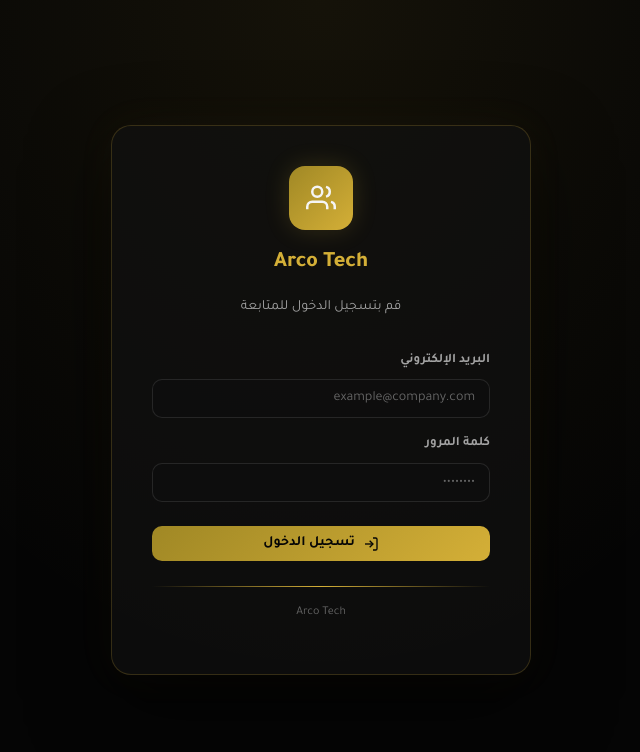
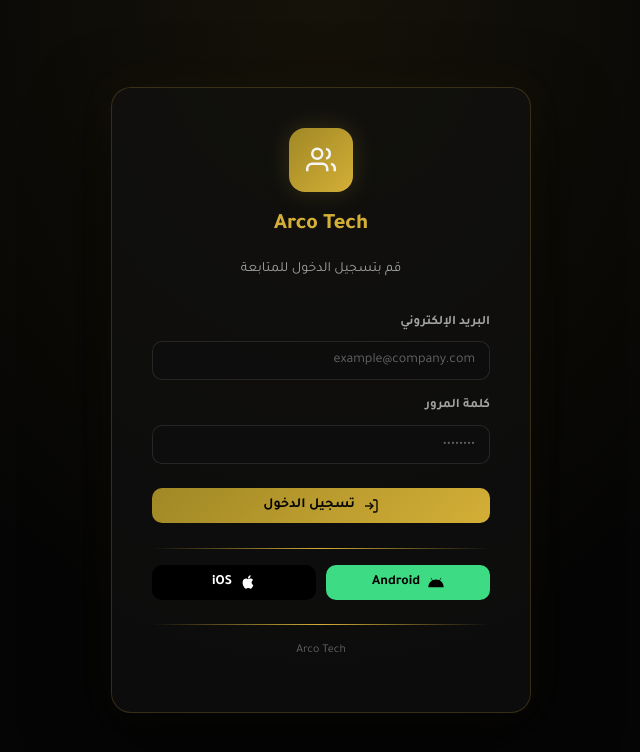
Before and after one commit to saad-elwan/arco-tech-hr, a Next.js app: page / in a window 1280 px wide. Shown: the top 752 px of the page, without its empty margins (319-959 px from the left). Built offline with nearby package versions, Linux system fonts and the light colour scheme.

Commit message:
Fix buttons visibility

```diff
--- a/src/app/page.tsx
+++ b/src/app/page.tsx
@@ -143,12 +143,21 @@
           </button>
         </form>
 
-        {showInstall && (
-          <>
         <div className="gold-divider" style={{ margin: "24px 0 16px" }} />
+
         <div style={{ display: 'flex', gap: '10px', marginBottom: '16px' }}>
           <button
-                onClick={handleInstall}
+            onClick={async () => {
+              if (deferredPrompt) {
+                deferredPrompt.prompt();
+                const { outcome } = await deferredPrompt.userChoice;
+                if (outcome === 'accepted') setShowInstall(false);
+                setDeferredPrompt(null);
+              } else {
+                // Fallback: show instructions
+                alert('اضغط على القائمة (⋮) في أعلى المتصفح ثم اختر "إضافة إلى الشاشة الرئيسية"');
+              }
+            }}
             className="btn btn-primary"
             style={{
               flex: 1,
@@ -163,11 +172,38 @@
             }}
           >
             <svg width="18" height="18" viewBox="0 0 24 24" fill="currentColor"><path d="M17.523 15.341a.96.96 0 0 0-.953.958c0 .529.427.958.953.958a.96.96 0 0 0 .954-.958.96.96 0 0 0-.954-.958zm-11.046 0a.96.96 0 0 0-.954.958c0 .529.427.958.954.958a.96.96 0 0 0 .953-.958.96.96 0 0 0-.953-.958zm11.4-5.772 1.997-3.466a.416.416 0 0 0-.152-.567.416.416 0 0 0-.566.152l-2.024 3.513A12.26 12.26 0 0 0 12 8.07c-1.862 0-3.618.406-5.132 1.131L4.844 5.688a.416.416 0 0 0-.566-.152.416.416 0 0 0-.152.567l1.997 3.466C2.688 11.667.463 15.473.463 19.745h23.074c0-4.272-2.225-8.078-5.66-10.176z"/></svg>
-                إضافة للشاشة الرئيسية
+            Android
+          </button>
+          <button
+            onClick={() => {
+              const isIOS = /iPad|iPhone|iPod/.test(navigator.userAgent);
+              if (isIOS) {
+                alert('لتثبيت التطبيق على iOS:\n1. اضغط على زر مشاركة في أسفل الشاشة\n2. اختر "إضافة إلى الشاشة الرئيسية"\n3. اضغط "إضافة"');
+              } else {
+                if (deferredPrompt) {
+                  deferredPrompt.prompt();
+                } else {
+                  alert('اضغط على القائمة (⋮) في أعلى المتصفح ثم اختر "إضافة إلى الشاشة الرئيسية"');
+                }
+              }
+            }}
+            className="btn btn-primary"
+            style={{
+              flex: 1,
+              justifyContent: 'center',
+              background: '#000',
+              borderColor: '#000',
+              color: '#fff',
+              display: 'flex',
+              alignItems: 'center',
+              gap: '8px',
+              cursor: 'pointer'
+            }}
+          >
+            <svg width="18" height="18" viewBox="0 0 24 24" fill="currentColor"><path d="M18.71 19.5c-.83 1.24-1.71 2.45-3.05 2.47-1.34.03-1.77-.79-3.29-.79-1.53 0-2 .77-3.27.82-1.31.05-2.3-1.32-3.14-2.53C4.25 17 2.94 12.45 4.7 9.39c.87-1.52 2.43-2.48 4.12-2.51 1.28-.02 2.5.87 3.29.87.78 0 2.26-1.07 3.8-.91.65.03 2.47.26 3.64 1.98-.09.06-2.17 1.28-2.15 3.81.03 3.02 2.65 4.03 2.68 4.04-.03.07-.42 1.44-1.38 2.83M13 3.5c.73-.83 1.94-1.46 2.94-1.5.13 1.17-.34 2.35-1.04 3.19-.69.85-1.83 1.51-2.95 1.42-.15-1.15.41-2.35 1.05-3.11z"/></svg>
+            iOS
           </button>
         </div>
-          </>
-        )}
 
         <div className="gold-divider" style={{ margin: "24px 0 16px" }} />
         <p style={{ fontSize: 12, color: "var(--text-muted)", textAlign: "center" }}>
```
Lines whose indentation alone changed are shown as unchanged.
